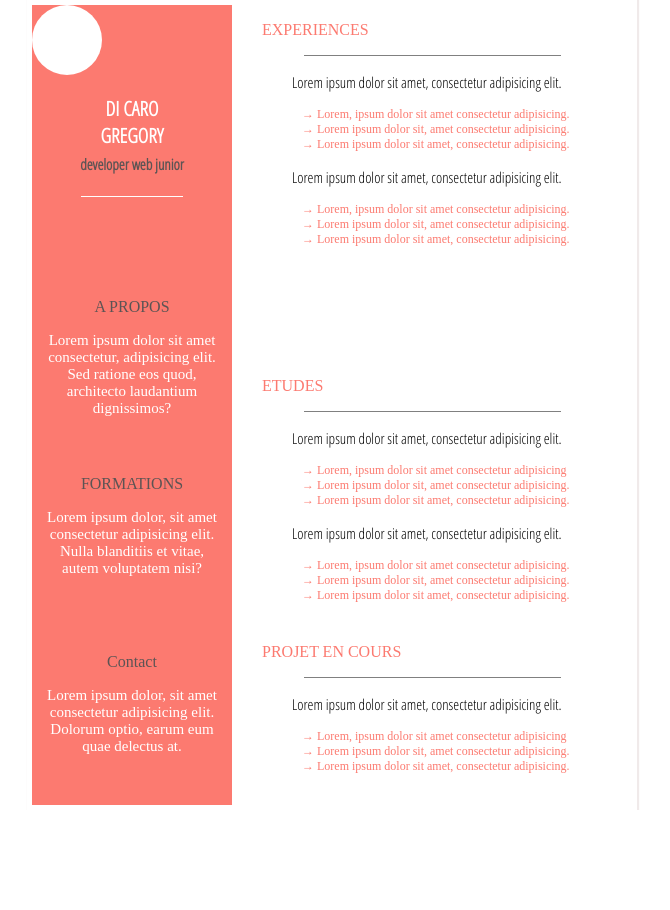
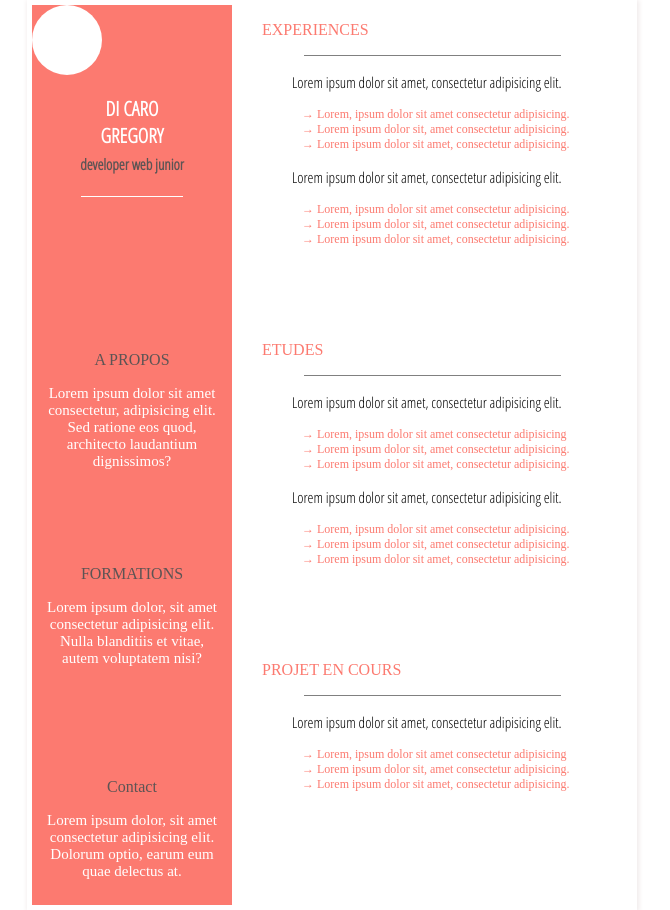
Before and after one commit to GregDiCaro/my-cv, a plain HTML site: page index.html in a window 1280 px wide. Shown: the whole page, without its empty margins (308-978 px from the left). Before the commit the page ends 810 px from the top, so only its background shows below. Drawn offline with Linux system fonts and the light colour scheme.

Commit message:
cv 3e evolution

```diff
--- a/style.css
+++ b/style.css
@@ -12,12 +12,12 @@ body{
 
     display: grid;
     grid-template-columns: 1fr 2fr ;
-    grid-template-rows: repeat(9 , 1fr);
+    grid-template-rows: repeat(7 , 1fr);
     width:600px;
-    height: 100vh;
+    height: 900px;
     margin: auto;
     padding: 5px;
-    box-shadow: 1px 1px 1px 1px rgb(240, 234, 234);
+    box-shadow: 1px 1px 5px 1px rgb(240, 234, 234);
     grid-template-areas:
     "header main"
     "header main"
@@ -87,21 +87,6 @@ aside{
     padding: 10px;
 }
 
-
-
-/* .tableau2{
-
-    display: grid;
-    grid-template-columns: 1fr ;
-    grid-template-rows: 4fr 2fr 2fr ;
-    margin: auto;
-
-
-    width: 350px;
-    height: 100vh;
-    grid-gap: 10px;
-
-} */
 .titre{
     color: rgb(252, 122, 112);
     text-align: left;
@@ -143,7 +128,7 @@ section{
     grid-area: section;
 
     grid-column: 2;
-    grid-row: 5/8;
+    grid-row: 4/7;
     color: rgb(92, 84, 84);
     text-align: center;
     padding-right: 30px;
@@ -153,7 +138,7 @@ footer{
 
         grid-area: footer;
         grid-column: 2;
-        grid-row: 8/10;
+        grid-row: 7/10;
         color: rgb(92, 84, 84);
         text-align: center;
         padding-right: 30px;
```
Also changed, not shown: index.html (+0 -4 lines).
